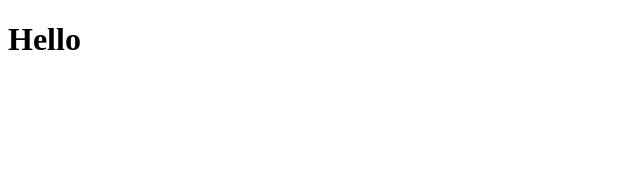
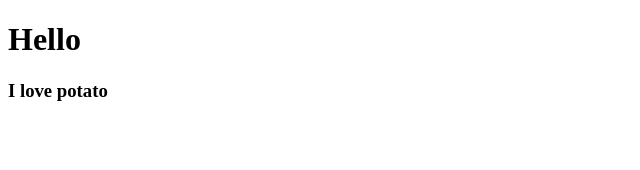
Before and after one commit to LimHaeJun/movie_app_2023, a React (Create React App) app: page / in a window 1280 px wide. Shown: the top 170 px of the page, without its empty margins (0-640 px from the left). Built offline with nearby package versions, Linux system fonts and the light colour scheme.

Commit message:
App.js에 Potato 컴포넌트 임포트

```diff
--- a/src/App.js
+++ b/src/App.js
@@ -1,9 +1,11 @@
-
+import React from "react";
+import Potato from './Potato';
 
 function App() {
   return(
     <div>
       <h1>Hello</h1>
+      <Potato />
     </div>
   );
 }
```
